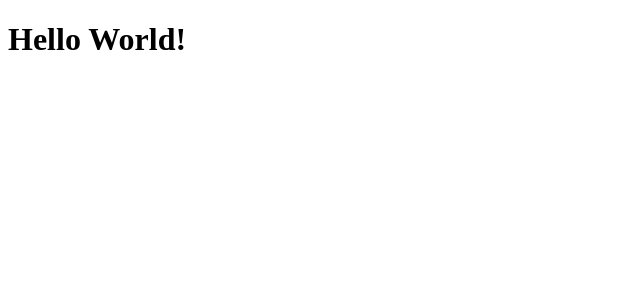
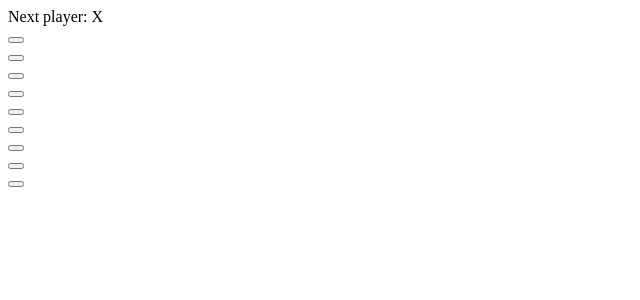
Before and after one commit to Shinkrbs/tic-tac-toe, a React (Vite) app: page / in a window 1280 px wide. Shown: the top 300 px of the page, without its empty margins (0-640 px from the left). Built offline with nearby package versions, Linux system fonts and the light colour scheme.

Commit message:
Integrate calculate winner function to board

```diff
--- a/src/App.tsx
+++ b/src/App.tsx
@@ -1,8 +1,10 @@
+import { Board } from './components/Board';
+
 function App() {
   return (
     <>
       <div>
-        <h1>Hello World!</h1>
+        <Board xIsNext={true} squares={Array(9).fill(null)} onPlay={() => {}} />
       </div>
     </>
   )
--- a/src/components/Board.tsx
+++ b/src/components/Board.tsx
@@ -1,4 +1,5 @@
 import { Square } from "./Square";
+import { calculateWinner } from "../lib/caculateWinner";
 
 interface BoardProps {
   xIsNext: boolean;
```
